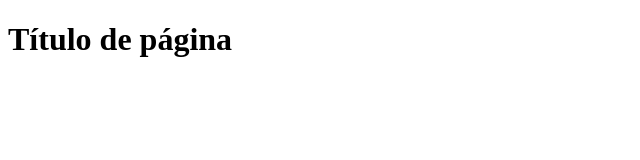
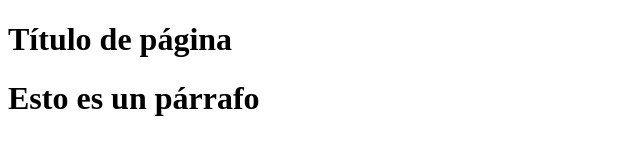
Before and after one commit to apc777/Proyecto-web-empresa-C, a plain HTML site: page index.html in a window 1280 px wide. Shown: the whole page, without its empty margins (0-640 px from the left). Drawn offline with Linux system fonts and the light colour scheme.

Commit message:
Update index.html

```diff
--- a/index.html
+++ b/index.html
@@ -7,5 +7,6 @@
 </head>
 <body>
     <h1>Título de página</h1>
+    <h1>Esto es un párrafo</h1>
 </body>
 </html>
```
